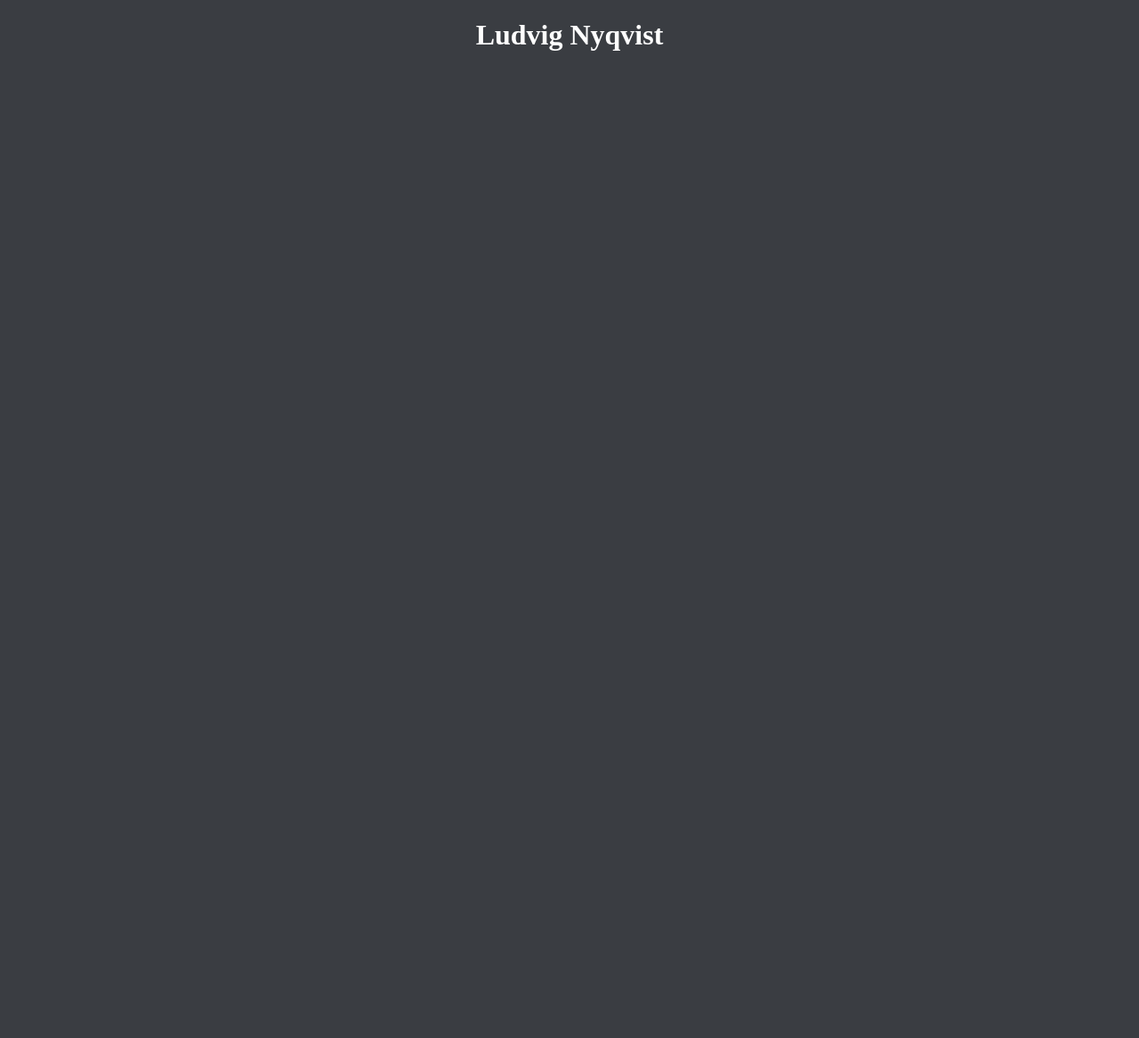
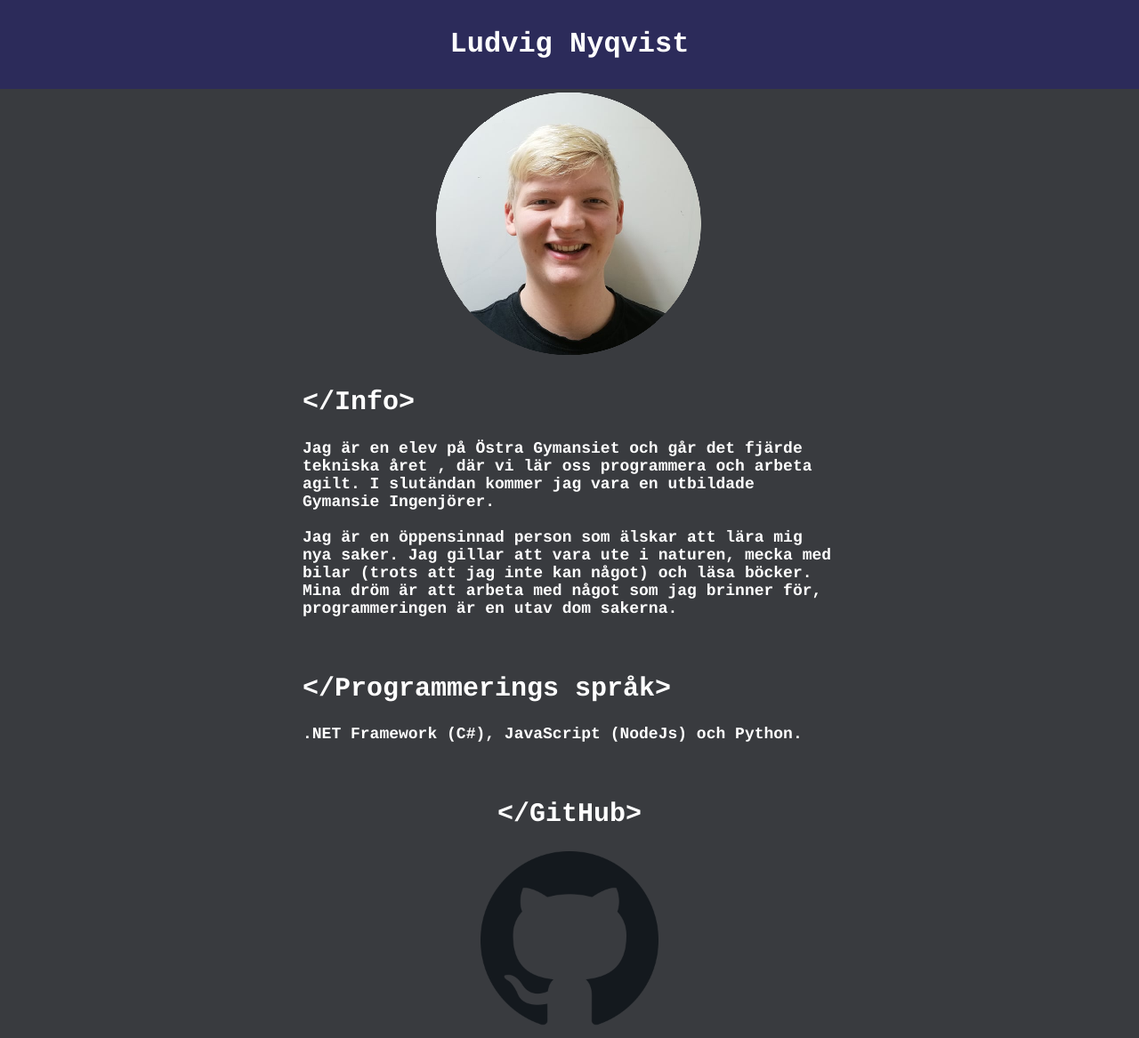
Before and after one commit to LudNyq1/Personal-Portfolio, a website: page public/index.html in a window 1280 px wide. Shown: the whole page at 89% size. Before the commit the page ends 800 px from the top, so only its background shows below. Drawn offline with Linux system fonts and the light colour scheme.

Commit message:
Application finished

```diff
--- /dev/null
+++ b/exc2.js
@@ -0,0 +1 @@
+console.log("Excercise 2 completed!");
--- a/public/index.html
+++ b/public/index.html
@@ -8,7 +8,37 @@
     <title>TE4 Ludvig Nyqvist</title>
 </head>
 <body>
-    <h1><b>Ludvig Nyqvist</h1>
-    <script>console.log('It is working!')</script>
+    <header><h1><b>Ludvig Nyqvist</h1></header>
+    <img id = "profil" src = "img/ludvigResized.png" alt = "Profilbild på Ludvig Nyqvist">
+    <section>
+
+        <h2><b>&#60/Info&#62</h2>
+        <p>Jag är en elev på Östra Gymansiet och går det fjärde tekniska året
+            , där vi lär oss programmera och arbeta agilt. I slutändan kommer
+            jag vara en utbildade Gymansie Ingenjörer.
+            <br><br>
+            Jag är en öppensinnad person som älskar att lära mig
+            nya saker. Jag gillar att vara ute i naturen, mecka med
+             bilar (trots att jag inte kan något) och läsa böcker.
+             Mina dröm är att arbeta med något som jag brinner för,
+             programmeringen är en utav dom sakerna.
+        </p>
+    </section>
+
+    <section>
+
+        <h2><b>&#60/Programmerings språk&#62</h2>
+        <p>.NET Framework (C#), JavaScript (NodeJs) och Python.
+        </p>
+    </section>
+
+    <section>
+
+        <h2 id = "git"><b>&#60/GitHub&#62</h2>
+        <a href = "https://github.com/LudNyq1" alt = "GitHub Logo"><img src = "img/githubLogo.png"></a>
+    </section>
+
+    <script src = "anka"></script>
 </body>
+
 </html>
--- a/public/stylesheet.css
+++ b/public/stylesheet.css
@@ -1,8 +1,61 @@
-html{
-    background-color: rgb(58, 61, 66);
+body{
+    background-color: rgb(57, 59, 63);
+    margin: 0;
+    font-family: Courier;
+    color: white;
 }
 
-h1{
+header h1{
     color: white;
     text-align: center;
 }
+
+header{
+    background-color: rgb(44, 43, 90);
+    width: 100%;
+    padding-top: 10px;
+    padding-bottom: 10px;
+}
+
+section{
+    display: block;
+    text-align:left;
+    margin: auto;
+    max-width: 600px;
+    padding: 10px;
+}
+
+section h2{
+    font-size: 30px;
+    text-align: left;
+    padding-bottom: 0px;
+}
+
+section p{
+    font:normal;
+    font-size: 18px;
+    padding-top: 0px;
+    padding-bottom: 0px;
+}
+
+#profil{
+    display: block;
+    margin-left: auto;
+    margin-right: auto;
+    max-height: auto;
+    width: 100%;
+    max-width: 300px;
+}
+
+section img{
+    display: block;
+    margin-left: auto;
+    margin-right: auto;
+    max-height: 200px;
+    width: 100%;
+    max-width: 200px;
+}
+
+#git{
+    text-align: center;
+}
```
Also changed, not shown: server.js (+8 -0 lines), public/img/githubLogo.png (added), public/img/ludvigResized.png (added), public/img/mailLogo.png (added).
